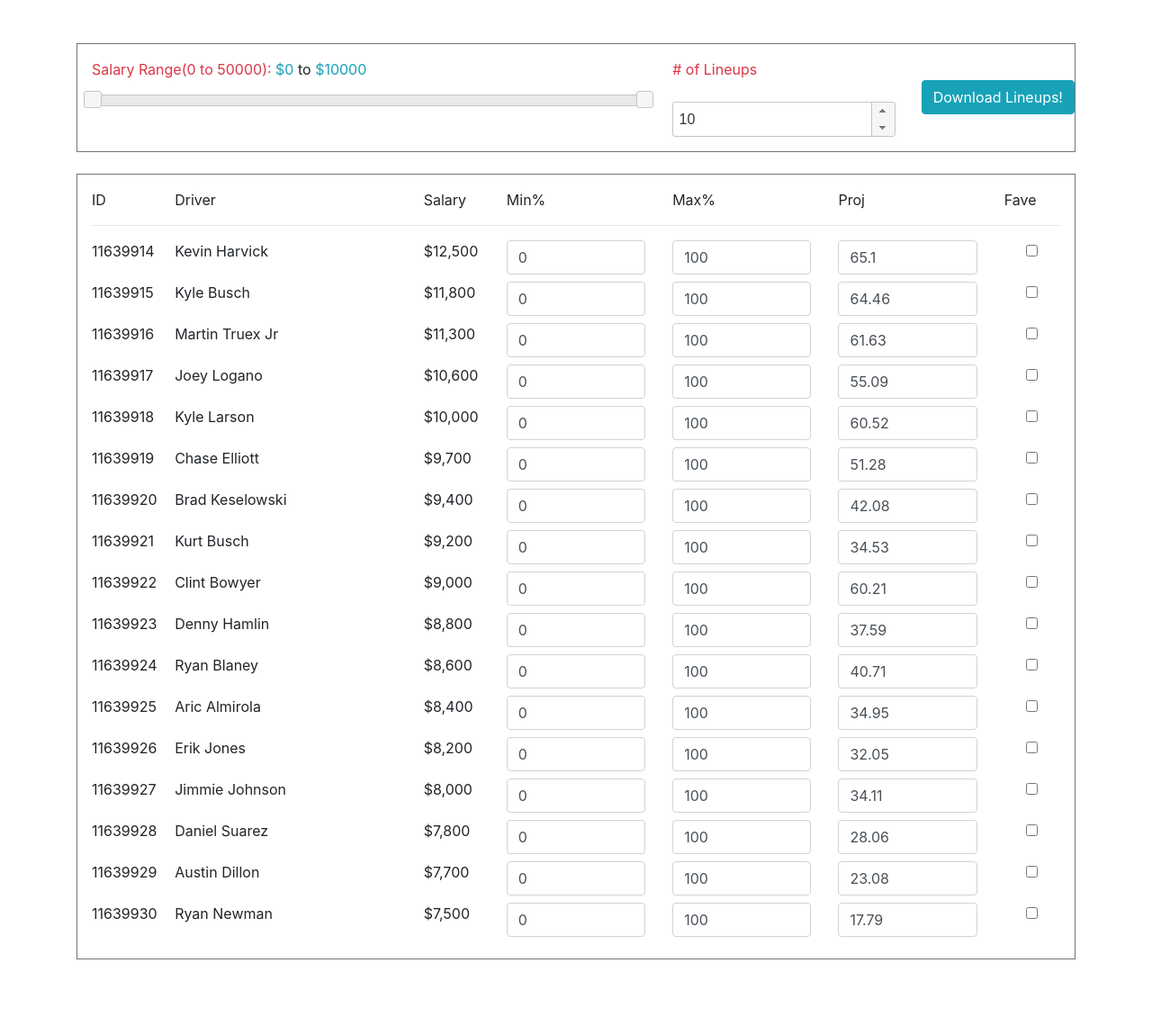
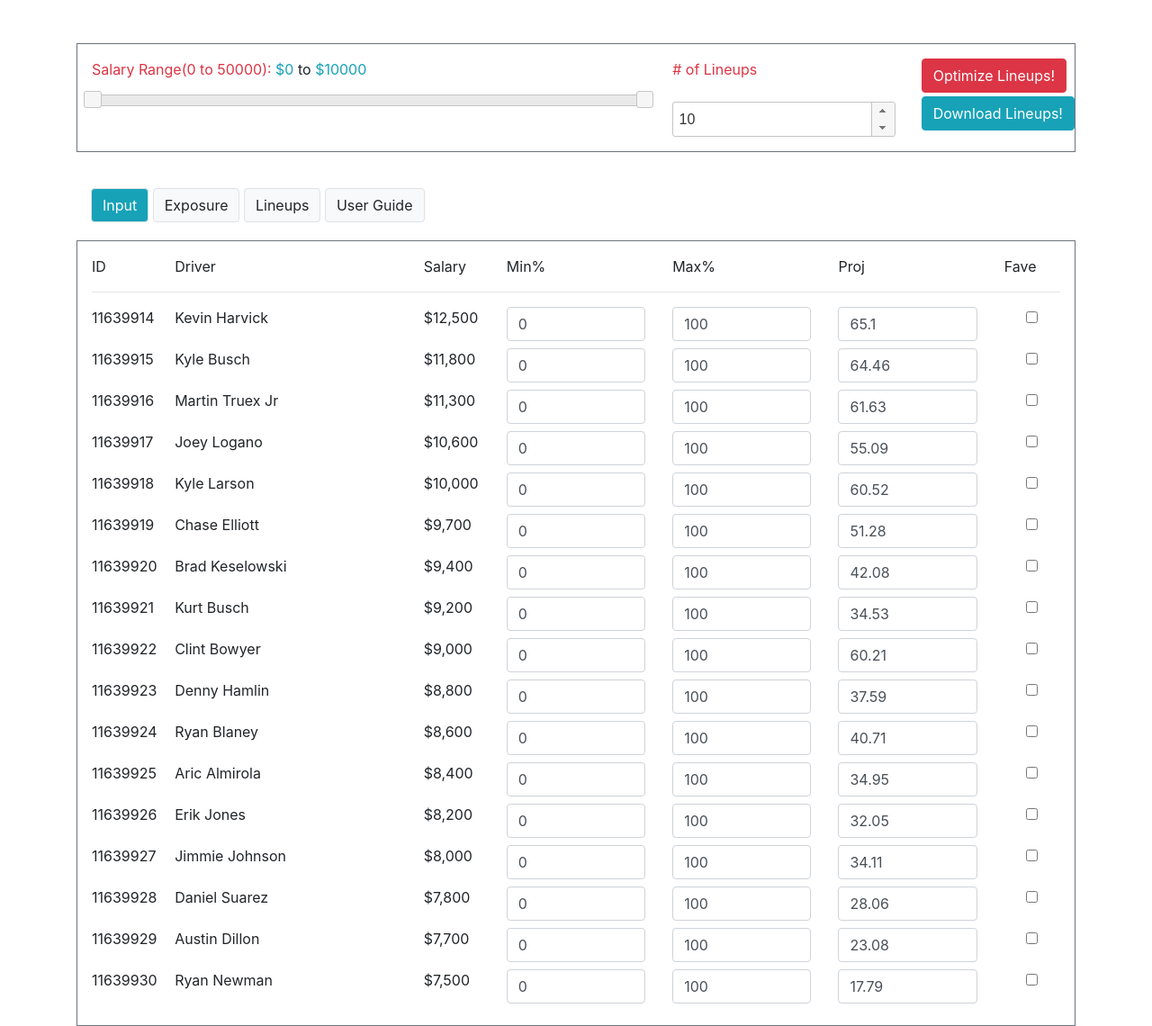
Before and after one commit to kcb0126/nascar, a PHP site: page / in a window 1280 px wide. Shown: the whole page at 90% size. Before the commit the page ends 1066 px from the top, so only its background shows below. Run offline with PHP 8.4, Linux system fonts and the light colour scheme.

Commit message:
fix: buttons(from beginning)

```diff
--- a/index.php
+++ b/index.php
@@ -38,7 +38,7 @@
 
 <div class="container pt-5">
 
-    <div class="container-fluid p-3 border border-secondary">
+    <div class="container-fluid p-3 mb-4 border border-secondary">
         <div class="row">
             <div class="col-lg-7 col-md-6 col-sm-12">
                 <span class="text-danger">Salary Range(0 to 50000): </span>
@@ -53,14 +53,21 @@
             </div>
 
             <div class="col-lg-2 col-md-2 col-sm-5">
-                <button class="btn btn-danger ui-helper-hidden">Optimize Lineups!</button><br />
-                <button id="button-submit" class="btn btn-info">Download Lineups!</button>
+                <button class="btn btn-danger">Optimize Lineups!</button>
+                <button id="button-submit" class="btn btn-info mt-1">Download Lineups!</button>
             </div>
         </div>
 
     </div>
 
-    <div class="container-fluid p-3 mt-4 border border-secondary">
+    <div class="container p-3 mb-1">
+        <button id="input-button" class="btn btn-info border">Input</button>
+        <button id="exposure-button" class="btn btn-light border">Exposure</button>
+        <button id="lineups-button" class="btn btn-light border">Lineups</button>
+        <button id="userguide-button" class="btn btn-light border">User Guide</button>
+    </div>
+
+    <div id="input-table" class="container p-3 border border-secondary">
         <div class="row">
             <div class="col-1">ID</span></div>
             <div class="col-3"><span>Driver</span></div>
@@ -95,6 +102,40 @@
         </form>
     </div>
 
+    <div id="exposure-table" class="container p-3 border border-secondary" style="display: none;">
+        <div class="row">
+            <div class="col-1">ID</span></div>
+            <div class="col-2"><span>Driver</span></div>
+            <div class="col-1"><span>Salary</span></div>
+            <div class="col-2"><span>Proj</span></div>
+            <div class="col-2"><span>Min LU</span></div>
+            <div class="col-2"><span>Max LU</span></div>
+            <div class="col-2"><span>Opt LU</span></div>
+        </div>
+        <form id="form-data">
+            <input id="minsalary" type="hidden" name="minsalary" value="0">
+            <input id="maxsalary" type="hidden" name="maxsalary" value="5000">
+            <input id="lineups" type="hidden" name="lineups" value="500">
+
+
+            <hr />
+            <?php
+            foreach ($drivers as $driver) {
+                ?>
+                <div class="row mb-2">
+                    <div class="col-1"><?=$driver['ID']?></div>
+                    <div class="col-2"><?=$driver['Name']?></div>
+                    <div class="col-1">$<?=number_format($driver['Salary'])?></div>
+                    <div class="col-2"><?=$driver['Proj']?></div>
+                    <div class="col-2"><?=$driver['Min'] / 100 ?></div>
+                    <div class="col-2"><?=$driver['Max'] / 100?></div>
+                    <div class="col-2">1</div>
+                </div>
+                <?php
+            }
+            ?>
+        </form>
+    </div>
 
 </div>
 
@@ -153,6 +194,40 @@
         );
     });
 
+    $("#input-button").click(function() {
+        $("#input-button").removeClass("btn-light").addClass("btn-info");
+        $("#exposure-button").removeClass("btn-info").addClass("btn-light");
+        $("#lineups-button").removeClass("btn-info").addClass("btn-light");
+        $("#userguide-button").removeClass("btn-info").addClass("btn-light");
+
+        $("#input-table").show();
+        $("#exposure-table").hide();
+    });
+
+    $("#exposure-button").click(function() {
+        $("#exposure-button").removeClass("btn-light").addClass("btn-info");
+        $("#input-button").removeClass("btn-info").addClass("btn-light");
+        $("#lineups-button").removeClass("btn-info").addClass("btn-light");
+        $("#userguide-button").removeClass("btn-info").addClass("btn-light");
+
+        $("#input-table").hide();
+        $("#exposure-table").show();
+    });
+
+    $("#lineups-button").click(function() {
+        $("#lineups-button").removeClass("btn-light").addClass("btn-info");
+        $("#input-button").removeClass("btn-info").addClass("btn-light");
+        $("#exposure-button").removeClass("btn-info").addClass("btn-light");
+        $("#userguide-button").removeClass("btn-info").addClass("btn-light");
+    });
+
+    $("#userguide-button").click(function() {
+        $("#userguide-button").removeClass("btn-light").addClass("btn-info");
+        $("#input-button").removeClass("btn-info").addClass("btn-light");
+        $("#exposure-button").removeClass("btn-info").addClass("btn-light");
+        $("#lineups-button").removeClass("btn-info").addClass("btn-light");
+    });
+
 </script>
 
 </body>
```
